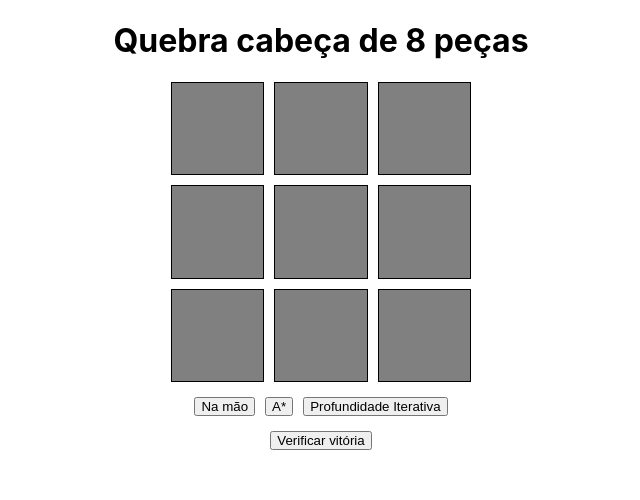
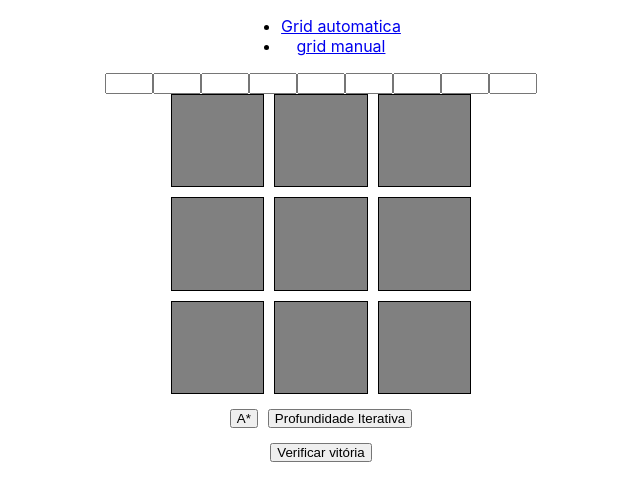
Before and after one commit to GuilhermeDeitos/Algoritmo_Busca_IA, a React (Create React App) app: page /manual in a window 1280 px wide. Shown: the top 500 px of the page, without its empty margins (319-959 px from the left). Built offline with nearby package versions, Linux system fonts and the light colour scheme.

Commit message:
tela para preenchimento manual

```diff
--- a/package.json
+++ b/package.json
@@ -10,6 +10,7 @@
     "interface": "file:",
     "react": "^18.3.1",
     "react-dom": "^18.3.1",
+    "react-router-dom": "^7.0.2",
     "react-scripts": "5.0.1",
     "web-vitals": "^2.1.4"
   },
--- a/src/App.js
+++ b/src/App.js
@@ -1,12 +1,30 @@
-import MyGrid from './components/grid.js'
+import { BrowserRouter as Router, Route, Routes, Link } from 'react-router-dom';
+import React from 'react';
+
+import MyGridAuto from './components/gridauto.js'
+import MyGridManual from './components/gridmanual.js'
 
 import './app.css'
 
 export default function App() {
   return (
-    <div className="App">
-      <h1>Quebra cabeça de 8 peças</h1>
-      <MyGrid/>
-    </div>
+    <Router>
+      <div className="App">
+        <nav>
+            <ul>
+              <li>
+                <Link to="/">Grid automatica</Link>
+              </li>
+              <li>
+                <Link to="/manual">grid manual</Link>
+              </li>
+            </ul>
+        </nav>
+        <Routes>
+          <Route path="/" element={<MyGridAuto/>} />
+          <Route path="/manual" element={<MyGridManual/>} />
+        </Routes>
+      </div>
+      </Router>
   );
 }
--- a/src/app.css
+++ b/src/app.css
@@ -3,4 +3,5 @@
     flex-direction: column;
     align-items: center;
     justify-content: center;
+    text-align: center;
 }
--- a/src/components/grid.js
+++ b/src/components/gridauto.js
@@ -1,11 +1,12 @@
 import {useState} from "react";
+
 import axios from 'axios';
 
 import MyButton from './button';
 
 import './grid.css'
 
-function MyGrid(){
+function MyGridAuto(){
     const correctAnswer = [
         [1,2,3],
         [4,5,6],
@@ -112,6 +113,7 @@ function MyGrid(){
     }
 
     function verify(){
+        setLocalPecas(localPecas);
         const venceu = JSON.stringify(localPecas) === JSON.stringify(correctAnswer);
         if(venceu){
             alert("vc venceu")
@@ -153,4 +155,4 @@ function MyGrid(){
     );
 }
 
-export default MyGrid;
+export default MyGridAuto;
--- /dev/null
+++ b/src/components/gridmanual.js
@@ -0,0 +1,163 @@
+import { useState } from "react";
+import axios from "axios";
+import MyButton from "./button";
+import "./grid.css";
+
+function MyGridManual() {
+  const correctAnswer = [
+    [1, 2, 3],
+    [4, 5, 6],
+    [7, 8, 0],
+  ];
+
+  const initialLocalPecas = [
+    [null, null, null],
+    [null, null, null],
+    [null, null, null],
+  ];
+
+  const [localPecas, setLocalPecas] = useState(initialLocalPecas);
+  const [pecaSelecionada, setPecaSelecionada] = useState(null);
+  const [isDisable, setIsDisable] = useState(false);
+
+  // Função para definir peças manualmente
+  function handleInputChange(value, i, j) {
+    const novaMatriz = [...localPecas.map((row) => [...row])];
+    novaMatriz[i][j] = value !== "" ? parseInt(value) : null;
+    setLocalPecas(novaMatriz);
+  }
+
+  async function buscaHeuristica() {
+    try {
+      const response = await axios.post("http://127.0.0.1:5000/busca-heuristica", {
+        matriz: JSON.stringify(localPecas),
+      });
+      move_buscas(response.data["caminho"]);
+    } catch (error) {
+      console.error("Erro ao buscar dados:", error.response?.data || error);
+      alert(error.response?.data?.erro || "Erro desconhecido.");
+      setLocalPecas(initialLocalPecas);
+      setIsDisable(false);
+    }
+  }
+
+  async function buscaCega() {
+    try {
+      const response = await axios.post("http://127.0.0.1:5000/busca-cega", {
+        matriz: JSON.stringify(localPecas),
+      });
+      move_buscas(response.data["caminho"]);
+    } catch (error) {
+      console.error("Erro ao buscar dados:", error.response?.data || error);
+      alert(error.response?.data?.erro || "Erro desconhecido.");
+      setLocalPecas(initialLocalPecas);
+      setIsDisable(false);
+    }
+  }
+
+  async function move_buscas(matriz) {
+    for (let i = 0; i < matriz.length; i++) {
+      setLocalPecas(matriz[i]);
+      await new Promise((resolve) => setTimeout(resolve, 500));
+    }
+  }
+
+  function selectPeca(id){
+    setPecaSelecionada(id);
+    const [pecaClicada, pecaNove] = isNeighbor(id);
+    move(pecaClicada, pecaNove);
+}
+
+  function move(pecaClicada, pecaNove) {
+    const [i1, j1] = pecaClicada;
+    const [i2, j2] = pecaNove;
+    if (i1 === null || j1 === null || i2 === null || j2 === null) {
+        return;
+    }
+    const novaMatriz = [...localPecas.map(row => [...row])];
+    const temp = novaMatriz[i1][j1];
+    novaMatriz[i1][j1] = novaMatriz[i2][j2];
+    novaMatriz[i2][j2] = temp;
+    setLocalPecas(novaMatriz);
+}
+
+  function isNeighbor(id){
+    for(let i = 0; i < localPecas.length; i++){
+        for(let j = 0; j< localPecas[i].length; j++){
+            if(localPecas[i][j] === id){
+                for(let x = 0; x < localPecas.length; x++){
+                    for(let y = 0; y < localPecas[x].length; y++){
+                        if(localPecas[x][y] === 0){
+                            if(x - i === 0 && y - j === 1){
+                                return[[i, j], [x, y]]
+                            }else if(x - i === 0 && y - j === -1){
+                                return[[i, j], [x, y]]
+                            }else if(x - i === -1 && y - j === 0){
+                                return[[i, j], [x, y]]
+                            }else if(x - i === 1 && y - j === 0){
+                                return[[i, j], [x, y]]
+                            }else{
+                                return[[null, null], [null, null]]
+                            }
+                        }
+                    }
+                }
+            }
+        }
+    }
+
+}
+
+function verify(){
+    const venceu = JSON.stringify(localPecas) === JSON.stringify(correctAnswer);
+    if(venceu){
+        alert("vc venceu")
+        setIsDisable(false);
+        setLocalPecas(initialLocalPecas);
+    }else{
+        alert("posicione as peças na ordem correta!")
+    }
+}
+
+  return (
+    <>
+      <div className="inputGrid">
+        {localPecas.map((row, i) =>
+          row.map((value, j) => (
+            <input
+              key={`${i}-${j}`}
+              type="number"
+              min={0}
+              max={8}
+              value={value ?? ""}
+              onChange={(e) => handleInputChange(e.target.value, i, j)}
+              className="gridInput"
+              disabled={isDisable}
+            />
+          ))
+        )}
+      </div>
+
+      <div className="quebraCabeca">
+        {localPecas.flat().map((value, index) => (
+          <div
+            key={index}
+            className="peca"
+            id={`peca${value}`}
+            onClick={value !== null ? () => selectPeca(value) : null}
+          >
+            {value !== null ? value : ""}
+          </div>
+        ))}
+      </div>
+
+      <div>
+        <MyButton onClick={buscaHeuristica} texto={"A*"} disabled={isDisable} />
+        <MyButton onClick={buscaCega} texto={"Profundidade Iterativa"} disabled={isDisable} />
+      </div>
+      <MyButton onClick={verify} texto={"Verificar vitória"} />
+    </>
+  );
+}
+
+export default MyGridManual;
```
Also changed, not shown: 1 other file (tests, documents, lock files or other folders).
